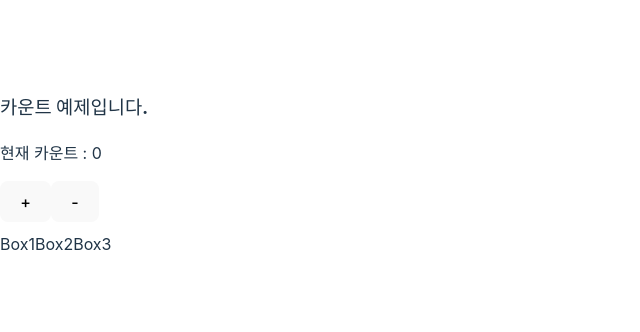
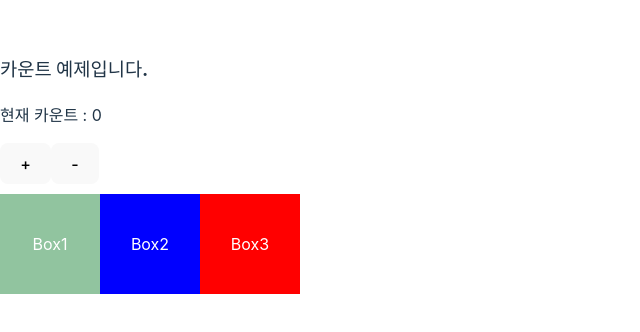
Before and after one commit to johj703/memo-app, a React (Vite) app: page / in a window 1280 px wide. Shown: the part 234-566 px from the top of the page, without its empty margins (0-640 px from the left). Built offline with nearby package versions, Linux system fonts and the light colour scheme.

Commit message:
색상이 다른 Box1,2,3 생성

```diff
--- a/src/components/Box1.jsx
+++ b/src/components/Box1.jsx
@@ -1,5 +1,21 @@
 const Box1 = () => {
-  return <div>Box1</div>;
+  console.log("Box1이 렌더링 되었습니다.");
+  return (
+    <div
+      style={{
+        width: "100px",
+        height: "100px",
+        backgroundColor: "#91c49f",
+        color: "white",
+
+        display: "flex",
+        justifyContent: "center",
+        alignItems: "center",
+      }}
+    >
+      Box1
+    </div>
+  );
 };
 
 export default Box1;
--- a/src/components/Box2.jsx
+++ b/src/components/Box2.jsx
@@ -1,5 +1,21 @@
 const Box2 = () => {
-  return <div>Box2</div>;
+  console.log("Box2이 렌더링 되었습니다.");
+  return (
+    <div
+      style={{
+        width: "100px",
+        height: "100px",
+        backgroundColor: "blue",
+        color: "white",
+
+        display: "flex",
+        justifyContent: "center",
+        alignItems: "center",
+      }}
+    >
+      Box2
+    </div>
+  );
 };
 
 export default Box2;
--- a/src/components/Box3.jsx
+++ b/src/components/Box3.jsx
@@ -1,5 +1,21 @@
 const Box3 = () => {
-  return <div>Box3</div>;
+  console.log("Box3이 렌더링 되었습니다.");
+  return (
+    <div
+      style={{
+        width: "100px",
+        height: "100px",
+        backgroundColor: "red",
+        color: "white",
+
+        display: "flex",
+        justifyContent: "center",
+        alignItems: "center",
+      }}
+    >
+      Box3
+    </div>
+  );
 };
 
 export default Box3;
```
